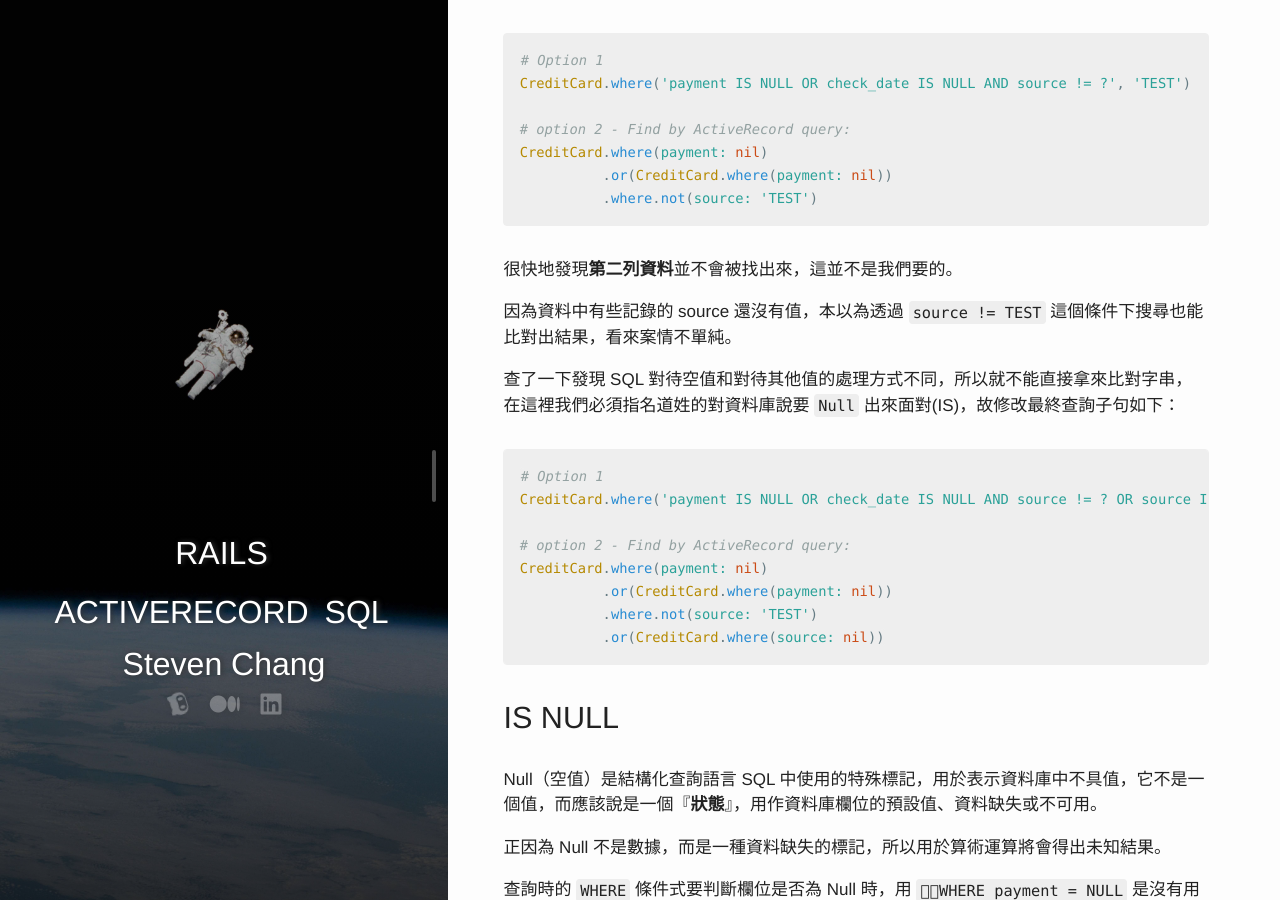
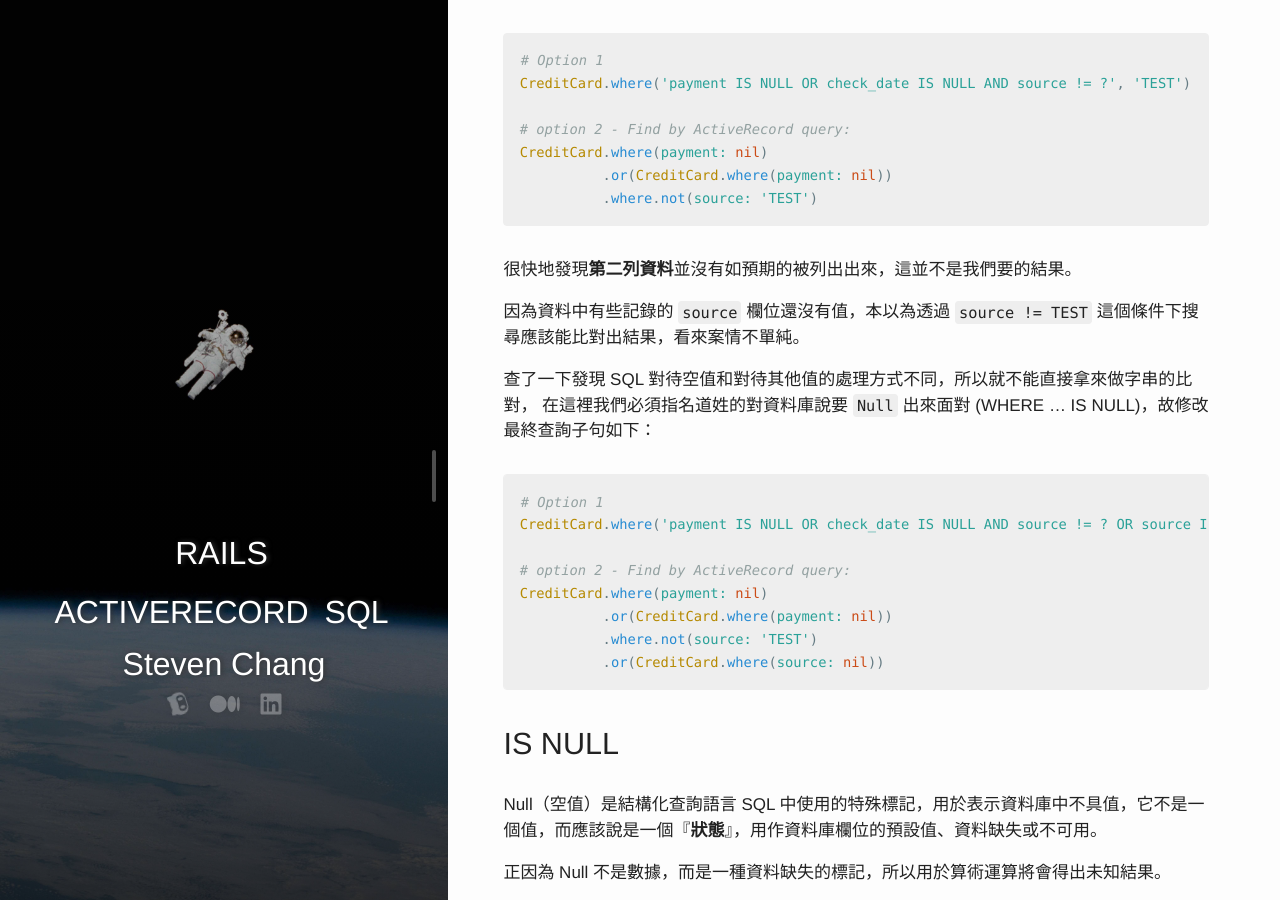
Before and after one commit to stevencch99/stevencch99.github.io, a Jekyll site: the page built from _posts/2019-11-07-Rails-activerecord-where-not-and-null.md, in a window 1280 px wide and 900 px high, scrolled down 966 px. Built offline with Jekyll 4.4.1, drawn with Linux system fonts in a browser that asks for light colours; nearby versions of some CDN libraries; comment, search, counter and statistics services are not loaded.

Commit message:
Update 2019-11-07-Rails-activerecord-where-not-and-null.md

````diff
--- a/_posts/2019-11-07-Rails-activerecord-where-not-and-null.md
+++ b/_posts/2019-11-07-Rails-activerecord-where-not-and-null.md
@@ -46,12 +46,12 @@ CreditCard.where(payment: nil)
           .where.not(source: 'TEST')
 ```
 
-很快地發現**第二列資料**並不會被找出來，這並不是我們要的。
+很快地發現**第二列資料**並沒有如預期的被列出出來，這並不是我們要的結果。
 
-因為資料中有些記錄的 source 還沒有值，本以為透過 `source != TEST` 這個條件下搜尋也能比對出結果，看來案情不單純。
+因為資料中有些記錄的 `source` 欄位還沒有值，本以為透過 `source != TEST` 這個條件下搜尋應該能比對出結果，看來案情不單純。
 
-查了一下發現 SQL 對待空值和對待其他值的處理方式不同，所以就不能直接拿來比對字串，
-在這裡我們必須指名道姓的對資料庫說要 `Null` 出來面對(IS)，故修改最終查詢子句如下：
+查了一下發現 SQL 對待空值和對待其他值的處理方式不同，所以就不能直接拿來做字串的比對，
+在這裡我們必須指名道姓的對資料庫說要 `Null` 出來面對 (WHERE ... IS NULL)，故修改最終查詢子句如下：
 
 ```ruby
 # Option 1
````
